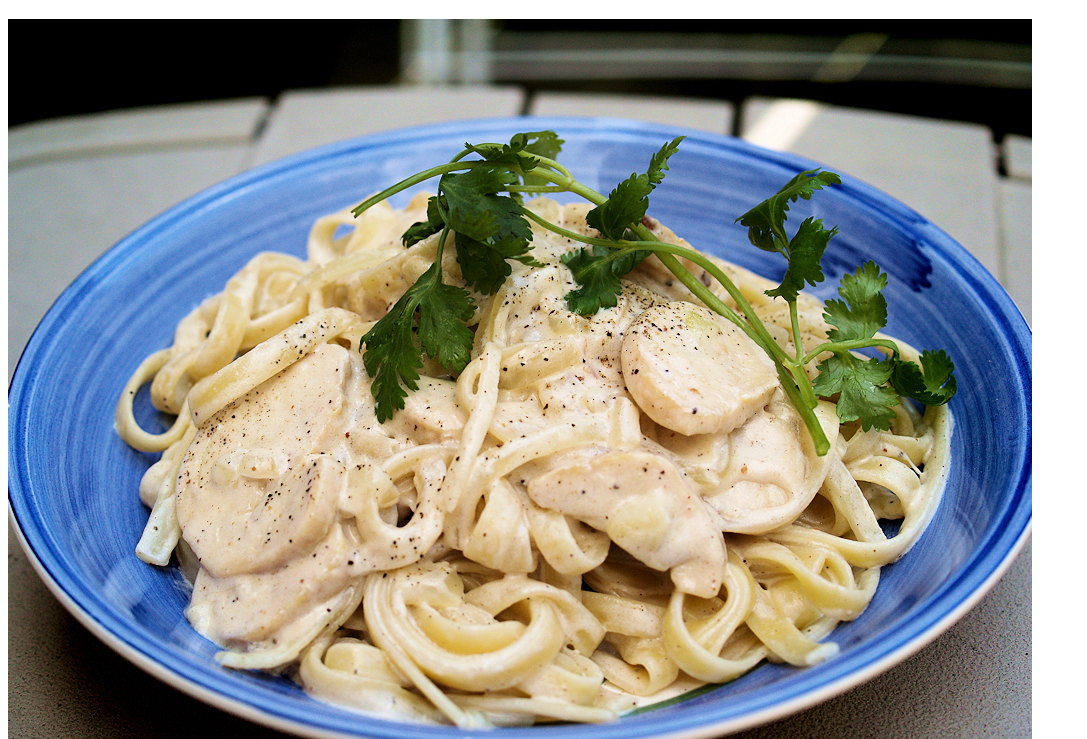
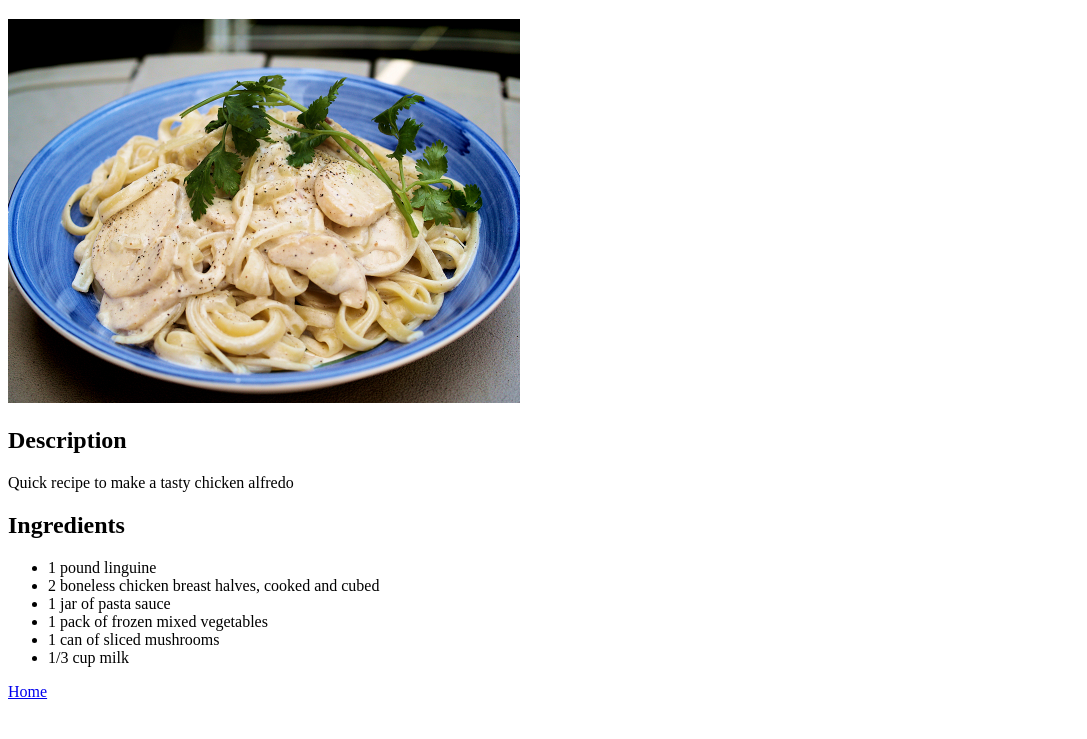
Before and after one commit to LucaX877/odin-recipes, a plain HTML site: page recipes/chicken-alfredo.html in a window 1280 px wide. Shown: the part 61-800 px from the top of the page, without its empty margins (0-1087 px from the left). Drawn offline with Linux system fonts and the light colour scheme.

Commit message:
Adjust chicken alfredo image size

```diff
--- a/recipes/chicken-alfredo.html
+++ b/recipes/chicken-alfredo.html
@@ -6,7 +6,7 @@
     </head>
     <body>
         <h1>Chicken Alfredo</h1>
-        <img src="../images/chicken-alfredo.jpg" alt="Chicken Alfredo">
+        <img src="../images/chicken-alfredo.jpg" alt="Chicken Alfredo" height="384" width="512">
         <h2>Description</h2>
         <p>Quick recipe to make a tasty chicken alfredo</p>
         <h2>Ingredients</h2>
```
